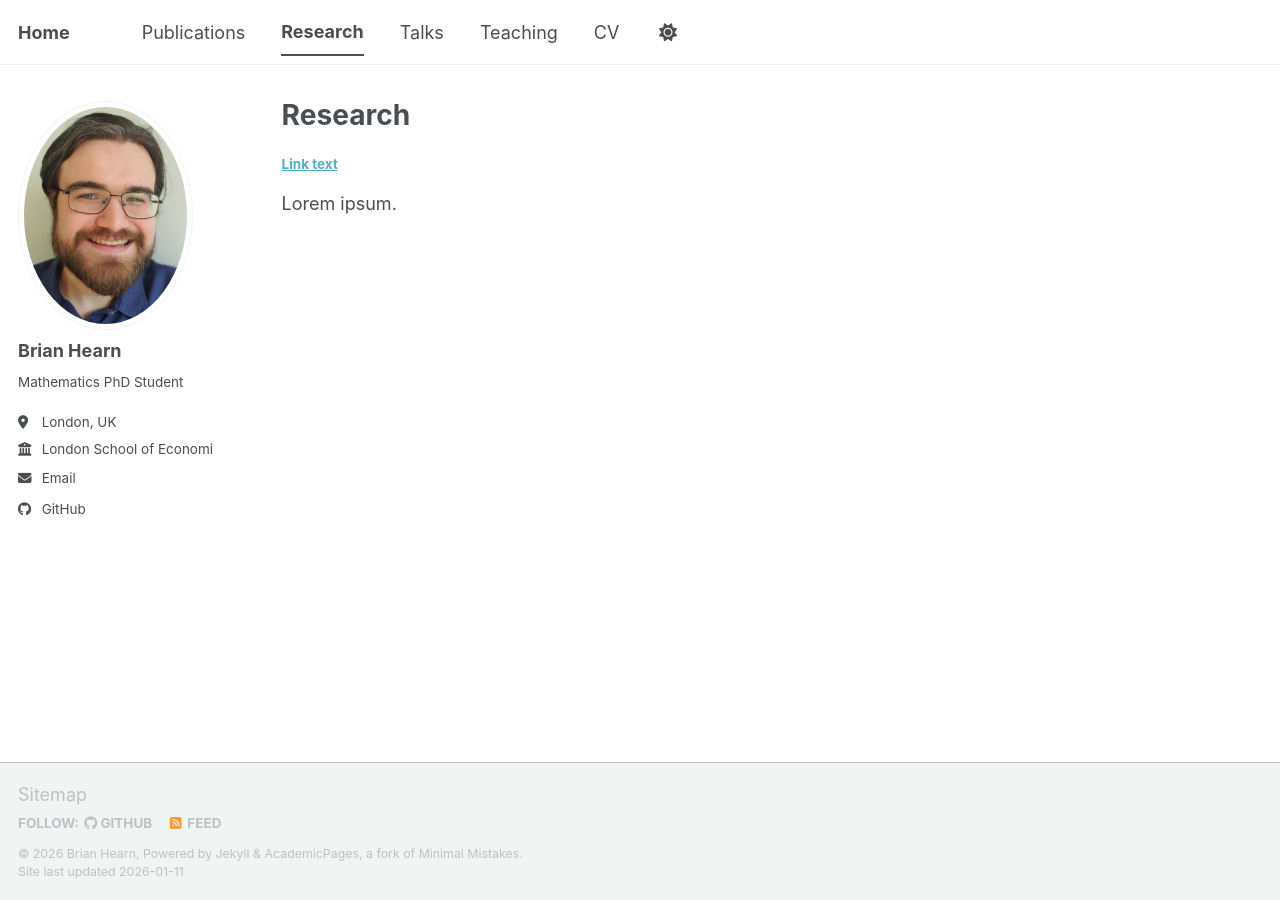
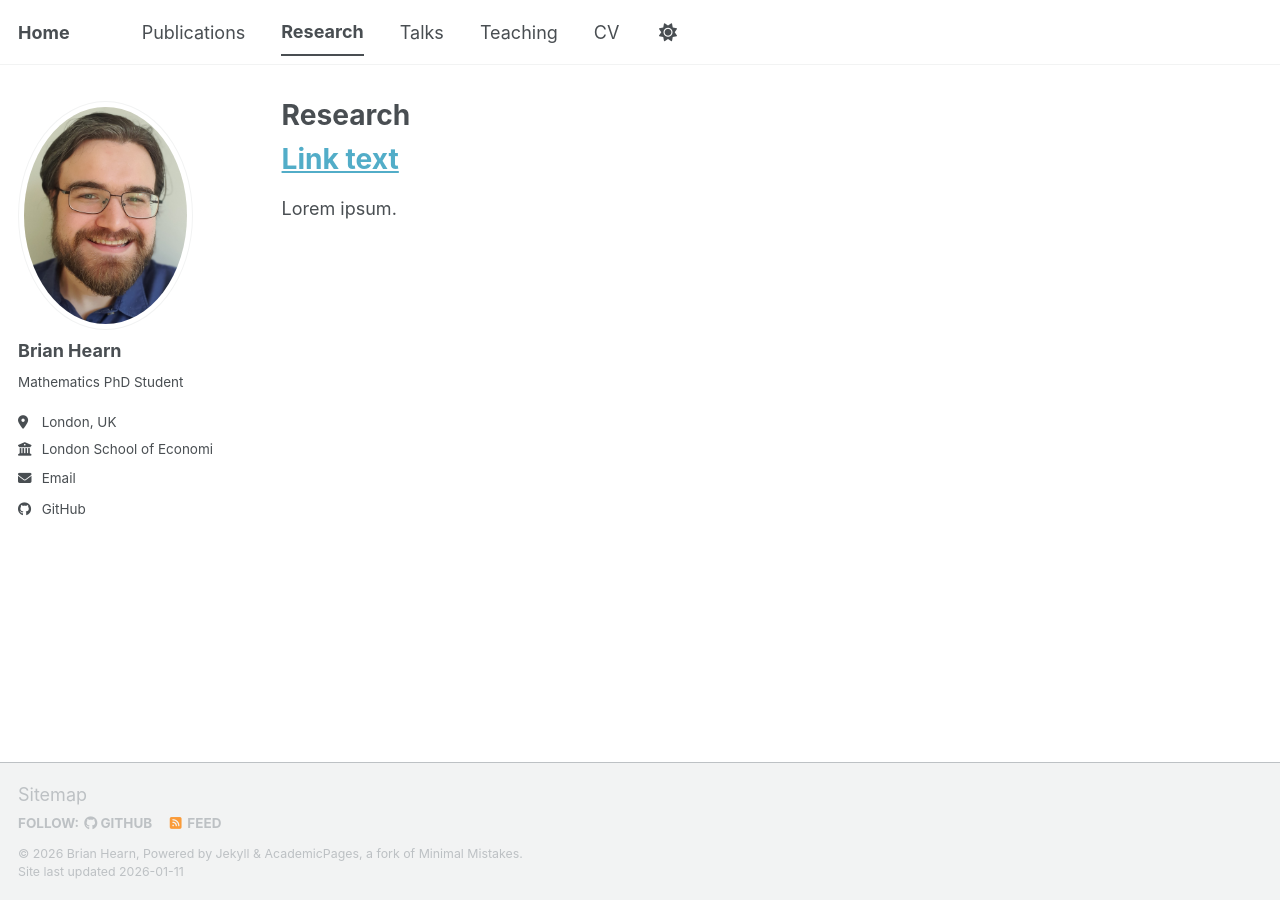
Before and after one commit to brian-hearn/brian-hearn.github.io, a Jekyll site: the page built from _pages/research.md, in a window 1280 px wide. Built offline with Jekyll 4.4.1, drawn with Linux system fonts in a browser that asks for light colours; a script bundle is joined from its source files by our own code; library files that are not in the unit come from our copies.

Commit message:
feat: some changes

```diff
--- a/_pages/research.md
+++ b/_pages/research.md
@@ -7,6 +7,6 @@ redirect_from:
   - /research
 ---
 
-#### [Link text](https://example.com)
+# [Link text](https://example.com)
 
 Lorem ipsum.
```
